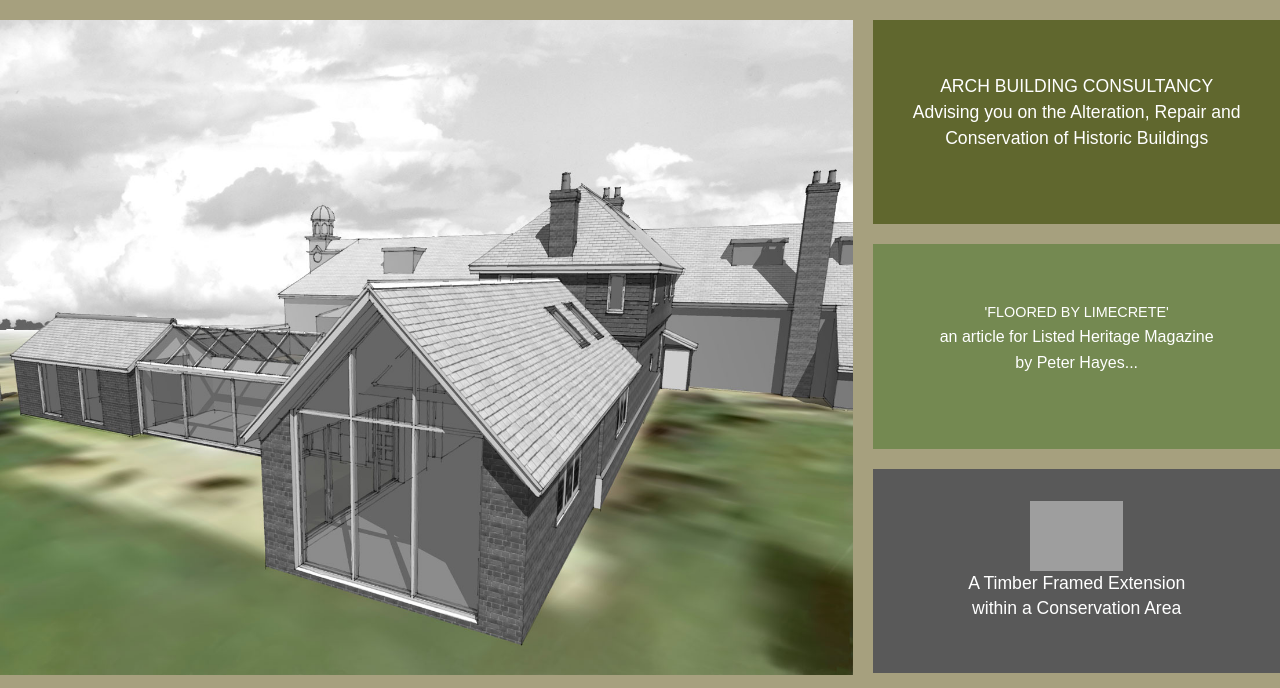
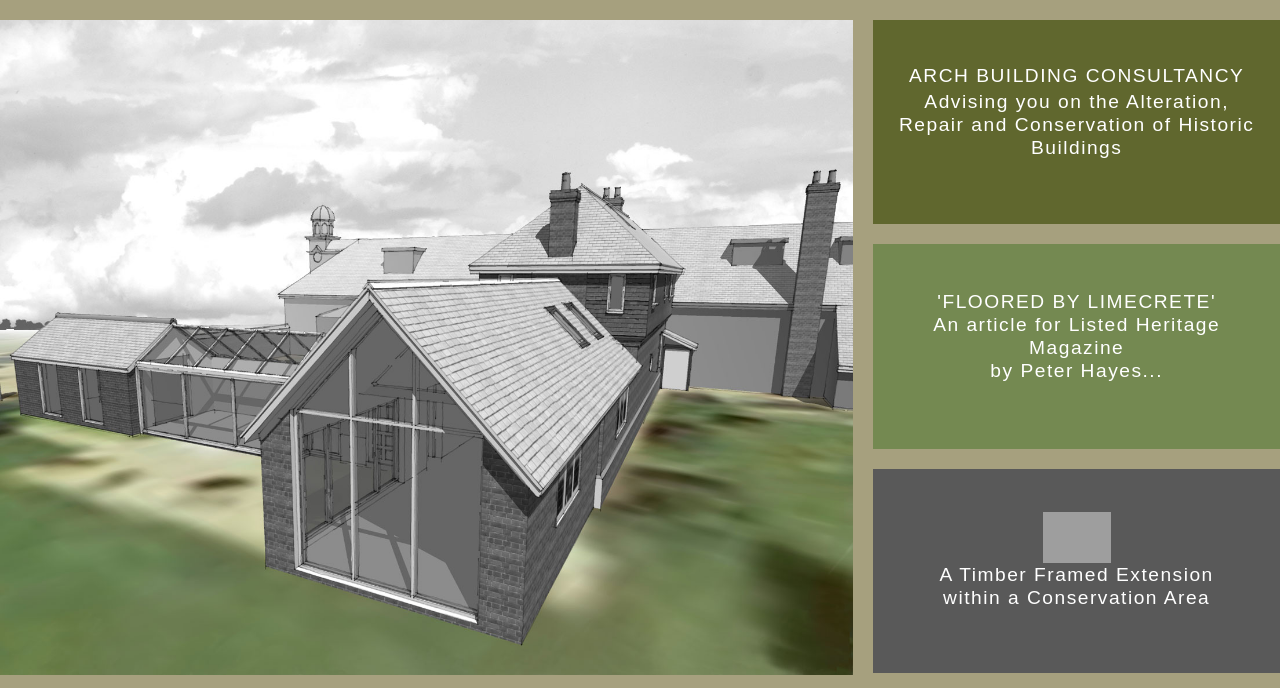
Before and after one commit to arch-bc/arch-bc.github.io, a Jekyll site: the page built from index.html, in a window 1280 px wide, cut to the strip 100-788 px from the top of the page. Built offline with Jekyll 4.4.1, drawn with Linux system fonts in a browser that asks for light colours; grey boxes are pictures that could not be loaded.

Commit message:
Auto commit

```diff
--- a/css/app.css
+++ b/css/app.css
@@ -305,8 +305,9 @@ body {
 */
 
 .font-dynamic {
+  display: inline-block;
   font-size: 1.2em;
-  letter-spacing: 100;
+  letter-spacing: 1.5px;
   line-height: 1.2em;
 }
 
@@ -329,43 +330,12 @@ body {
   text-transform: uppercase;
 }
 
-/* media queries to resize fonts for small devices */
-@media only screen and (min-width: 1000px) {
-  .font-dynamic { font-size: 1.1em; }
-  #logo-index { height: 70px; }
-}
-
-@media only screen and (max-width: 1000px) {
-  .font-dynamic { font-size: 1.0em; }
-  #logo-index { height: 55px; }
-}
-
-@media only screen and (max-width: 800px) {
-  .font-dynamic { font-size: 0.9em; }
-  #logo-index { height: 40px; }
-}
-
-@media only screen and (max-width: 600px) {
-  .font-dynamic { font-size: 1.1em; }
-  #logo-index { height: 50px; }
-}
-
-@media only screen and (max-width: 400px) {
-  .font-dynamic { font-size: 0.9em; }
-  #logo-index { height: 30px; }
-}
 
 /*
 // ========================================================================
-// Element overrides for mobile
+// media queries to resize elements based on device size
 // ========================================================================
 */
 
-@media only screen and (max-width: 650px) {
-  /* top right bottom left */
-  .what-block { margin: 0px 0px 20px 0px; }
-  .showcase-block { margin: 0px 0px 20px 0px; }
-  .sticky-column { position: initial; }
-  .top-bar-section { margin-top: 0px; }
-  .border-dynamic { padding-bottom: 0px; }
+@media only screen and (max-width: 800px) {
 }
--- a/index.html
+++ b/index.html
@@ -27,10 +27,9 @@ menu_control: Home
     <div class="what-block color-white on-light-green">
       <a href="{{ site.baseurl }}/floored-by-limecrete/">
         <p class="v-align-middle color-white">
-          <span class="font-small font-uppercase">
-              'Floored by Limecrete'<br>
-          </span>
-              an article for Listed Heritage Magazine<br>
+          <span class="font-dynamic">
+              'FLOORED BY LIMECRETE'<br>
+              An article for Listed Heritage Magazine<br>
               by Peter Hayes...<br>
           </span>
         </p>
@@ -39,9 +38,8 @@ menu_control: Home
     <div class="what-block color-white on-dark-grey border-none">
       <a href="{{ site.baseurl }}/design/">
         <p class="v-align-middle color-white">
-          <img src="/imgs/logos/arch-BW.png" id="logo-index">
           <span class="font-dynamic">
-            <br>
+            <img src="/imgs/logos/arch-BW.png" id="logo-index"></br>
             A Timber Framed Extension<br>
             within a Conservation Area<br>
           </span>
--- a/js/responsiveHeight.js
+++ b/js/responsiveHeight.js
@@ -6,6 +6,35 @@ function setHomeElementSize() {
 
   $('.what-block').height(blockHeight);
   $('.what-block').css('line-height', blockHeight+'px');
+  $('.what-block').css('margin-top','20px');
+  $('.what-block').css('margin-right','0px');
+  $('.what-block').css('margin-bottom','10px');
+  $('.what-block').css('margin-left','20px');
+
+  $('.font-dynamic').css('font-size','1.5vw');
+  $('#logo-index').css('height','4vw');
+
+  var blockWidth = $('#home-image').width();
+  var windowWidth = $(window).width();
+  if (blockWidth == windowWidth) {
+    blockHeight = 80;
+    $('.what-block').height(blockHeight);
+    $('.what-block').css('line-height', blockHeight+'px');
+
+    $('.what-block').css('margin','0px');
+    $('.what-block').css('margin-bottom','20px');
+    $('.showcase-block').css('margin','0px');
+    $('.showcase-block').css('margin-bottom','20px');
+
+    $('.font-dynamic').css('font-size','3.5vw');
+    $('#logo-index').css('height','8vw');
+
+    $('.sticky-column').css('position','initial');
+    $('.top-bar-section').css('margin-top','0px');
+    $('.border-dynamic').css('padding-bottom','0px');
+
+  }
+
 };
 
 function setContactElementSize() {
```
Also changed, not shown: Gemfile.lock.
